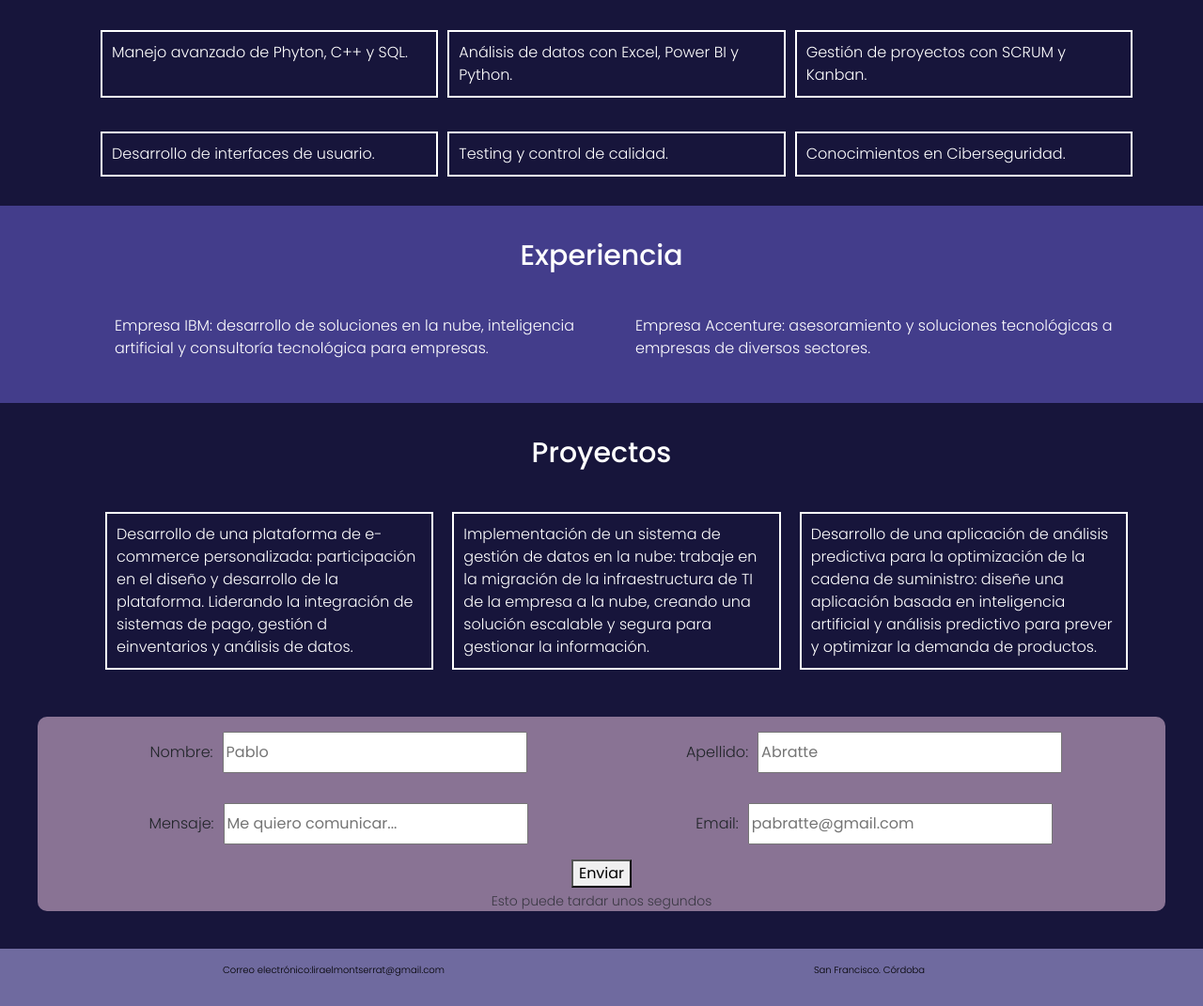
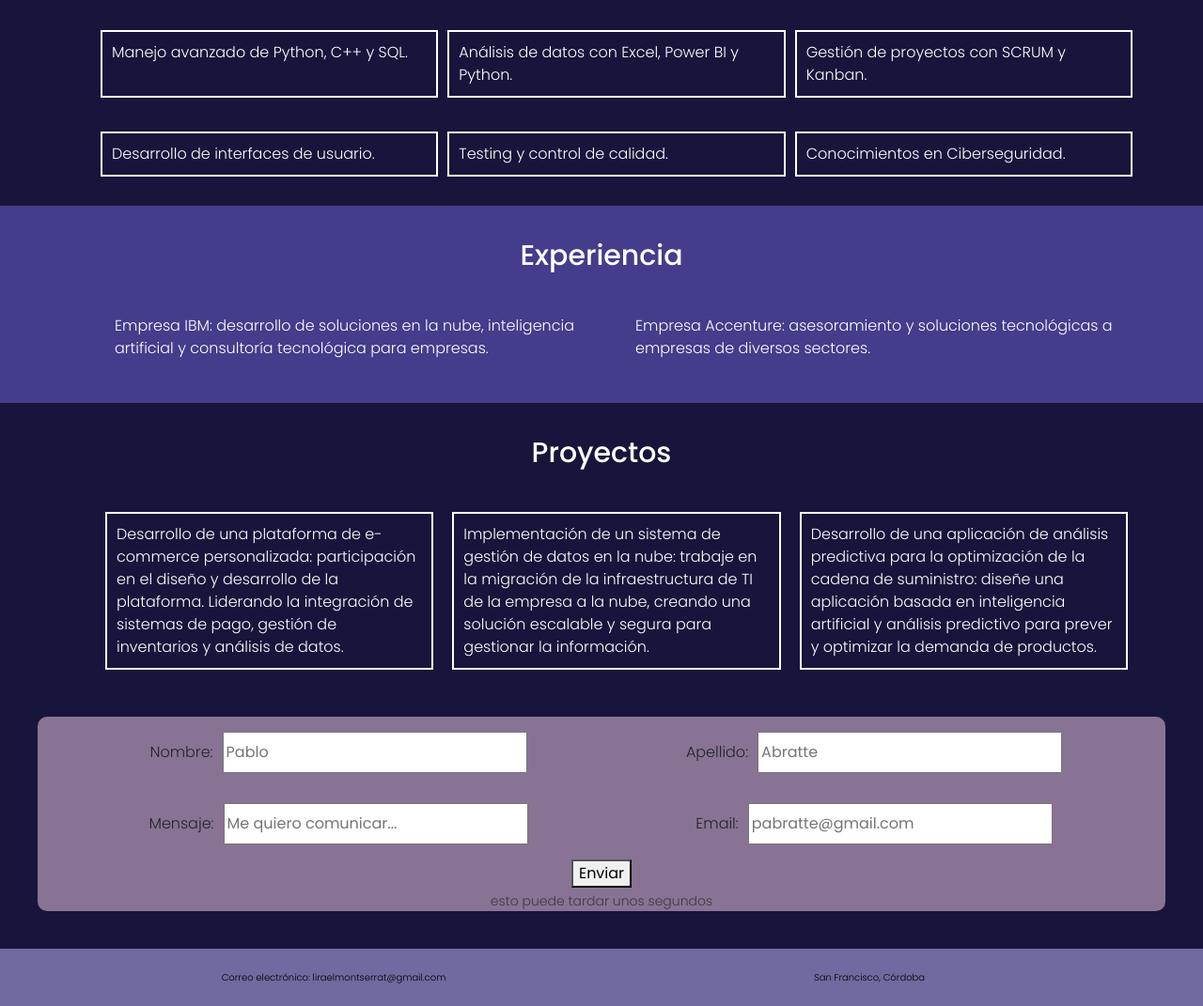
Before and after one commit to Serena-code/repositorio, a plain HTML site: page index.html in a window 1280 px wide. Shown: the part 732-1803 px from the top of the page at 94% size. Drawn offline with nearby package versions, Linux system fonts and the light colour scheme.

Commit message:
modificaciones en el footer

```diff
--- a/index.html
+++ b/index.html
@@ -53,7 +53,7 @@
             <h1>Habilidades</h1>
             <section class="container">
                 <ul class="row">
-                    <li class="col md-4">Manejo avanzado de Phyton, C++ y SQL.</li>
+                    <li class="col md-4">Manejo avanzado de Python, C++ y SQL.</li>
                     <li class="col md-4">Análisis de datos con Excel, Power BI y Python.</li>
                     <li class="col md-4">Gestión de proyectos con SCRUM y Kanban.</li>
                 </ul>
@@ -82,7 +82,7 @@
                     <li class="col md-4">
                         Desarrollo de una plataforma de e-commerce personalizada: participación
                         en el diseño y desarrollo de la plataforma. Liderando la integración de sistemas
-                        de pago, gestión d einventarios y análisis de datos.
+                        de pago, gestión de inventarios y análisis de datos.
                     </li>
                     <li class="col md-4">
                         Implementación de un sistema de gestión de datos en la nube: trabaje en la migración
@@ -130,7 +130,7 @@
                     </div>
                     <div class="row">
                         <div class="col md-12 d-flex justify-content-center">
-                            <small class="form-text text text-muted">Esto puede tardar unos segundos</small>
+                            <small class="form-text text text-muted">esto puede tardar unos segundos</small>
                         </div>
                     </div>
                 </form>
@@ -142,8 +142,8 @@
         <footer>
             <div class="container">
                 <div class="row d-flex justify-content-between">
-                    <p class="col 6 d-flex justify-content-center">Correo electrónico:liraelmontserrat@gmail.com</p>
-                    <p class="col 6 d-flex justify-content-center">San Francisco. Córdoba</p>
+                    <p class="col 6 m-2 d-flex justify-content-center">Correo electrónico: liraelmontserrat@gmail.com</p>
+                    <p class="col 6 m-2 d-flex justify-content-center">San Francisco, Córdoba</p>
                 </div>
 
             </div>
```
Also changed, not shown: index2.html (+5 -5 lines).
